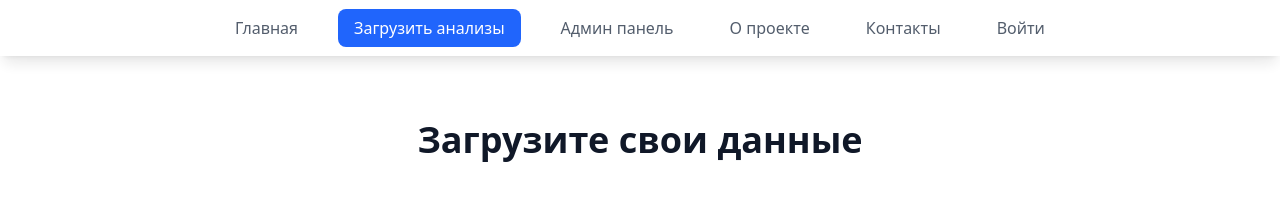
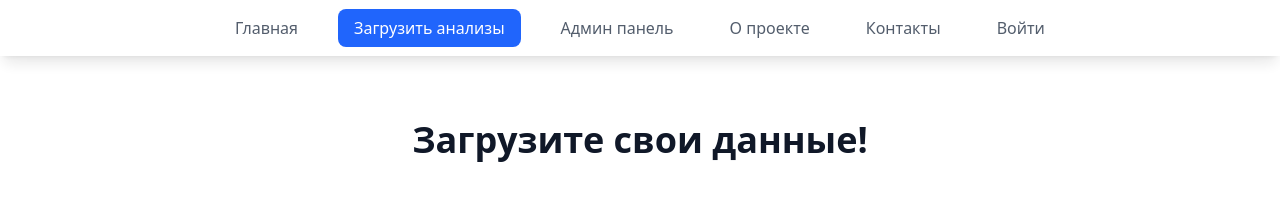
Before and after one commit to 3axhax/analysis, a React (Vite) app in the folder client/: page /analysis in a window 1280 px wide. Shown: the top 210 px of the page. Built offline with nearby package versions, Linux system fonts and the light colour scheme; no server answers.

Commit message:
UI // icon to navigation

```diff
--- a/client/src/pages/analysis/AnalysisPage.tsx
+++ b/client/src/pages/analysis/AnalysisPage.tsx
@@ -40,10 +40,10 @@ export const AnalysisPage = () => {
   };
 
   return (
-    <div className="app">
+    <div className="app w-full">
       <div className="mb-8">
         <h1 className="text-4xl font-bold text-gray-900 dark:text-white mb-4">
-          Загрузите свои данные
+          Загрузите свои данные!
         </h1>
       </div>
 
```
